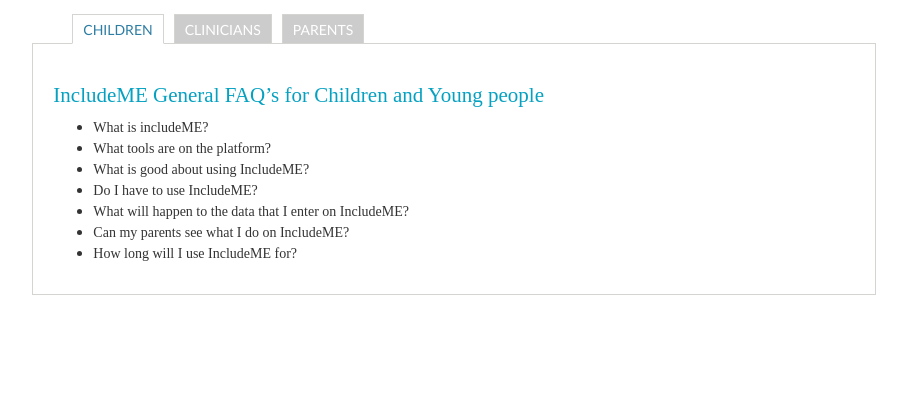
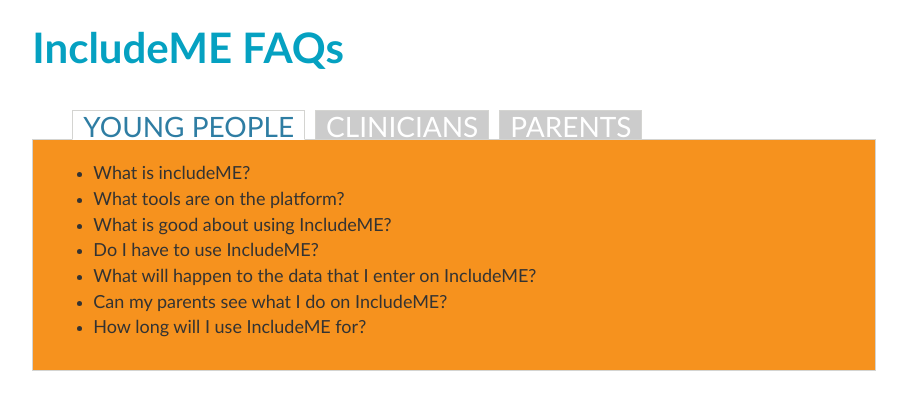
Before and after one commit to cazminah/GC02IncludeMEWebsite, a PHP site: page /faq.html in a window 1280 px wide. Shown: the part 76-486 px from the top of the page, without its empty margins (186-1093 px from the left). Run offline with PHP 8.4, Linux system fonts and the light colour scheme.

Commit message:
some FAQ changes

```diff
--- a/Website/css/faq.css
+++ b/Website/css/faq.css
@@ -1,9 +1,17 @@
+* {
+    font-family: "Calibri";
+}
 
+#title h1 {
+    margin-top: 50px;
+    font-size: 42px;
+    font-weight: bold;
+    color: #05a1c1;;
+}
 
 #tabs-container {
     margin-top: 40px;
 }
-
 
 /* ///////////////////////////////   */
 .tabs-menu {
@@ -11,6 +19,7 @@
     float: left;
     clear: both;
     list-style: none;
+    font-size: 28px;
 }
 
 .tabs-menu li {
@@ -58,7 +67,12 @@
 }
 
 #tab-1 {
- display: block;
+    display: block;
+    background-color: #f6921e;
+}
+
+#tab-1 .faqDiv {
+    background-color: #fff;
 }
 /* ///////////////////////////////// list / text toggle /////////////////// */
 
@@ -68,7 +82,7 @@
 .faqDiv {
     display: none;
     margin-bottom: 15px;
-    background-color: #6666aa;
+    background-color: #f6921e;
     border-radius: 3px;
 }
 .faqSubDiv{
@@ -77,14 +91,7 @@
     background-color: #6666ff;
     border-radius: 3px;
 }
-.tab h2{
-    font-family: serif;
-    margin-top: 20px;
-    font-size: 1.5em;
-    color: #05a1c1;
-}
 
-}
 /*ul.faqList {
     list-style: none !important;
 }*/
@@ -95,5 +102,6 @@
 
 
 .faqItem {
-    font-family: serif;
+    font-family: "Calibri";
+    font-size: 18px;
 }
--- a/Website/faq.html
+++ b/Website/faq.html
@@ -47,16 +47,18 @@
      <div class="container">
 	  	<div class="row">
 	 		<div class="col-sm-8 col-sm-offset-2">
+	 			<div id="title">
+	 			<h1>IncludeME FAQs</h1>
+	 			</div>
 	 			<div id="tabs-container">
 		 			<ul class="tabs-menu">
-				        <li class="current"><a href="#tab-1">Children</a></li>
+				        <li class="current"><a href="#tab-1">Young People</a></li>
 				        <li><a href="#tab-2">Clinicians</a></li>
 				        <li><a href="#tab-3">Parents</a></li>
 	    			</ul>
 
 				 	<div class="tab">
 				 		<div id="tab-1" class="tab-content">
-					 		<h2>IncludeME General FAQ’s for Children and Young people</h2>
 							<ul class="faqList" id="marjani">
 								<li>
 									<span class="faqItem">What is includeME?</span>
@@ -169,7 +171,6 @@
 						</div>
 
 	 					<div id="tab-2" class="tab-content">
-		 					<h2>IncludeME FAQs (for clinicians)</h2>
 		 					<ul class="faqList">
 		 						<li>
 			 					<span class="faqItem">Security, Technicalities and Access</span>
```
